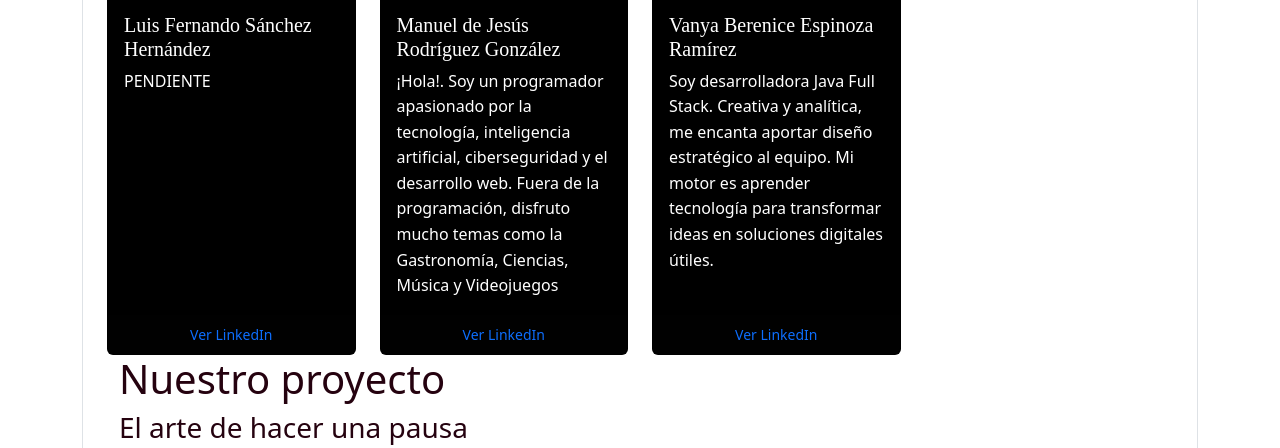
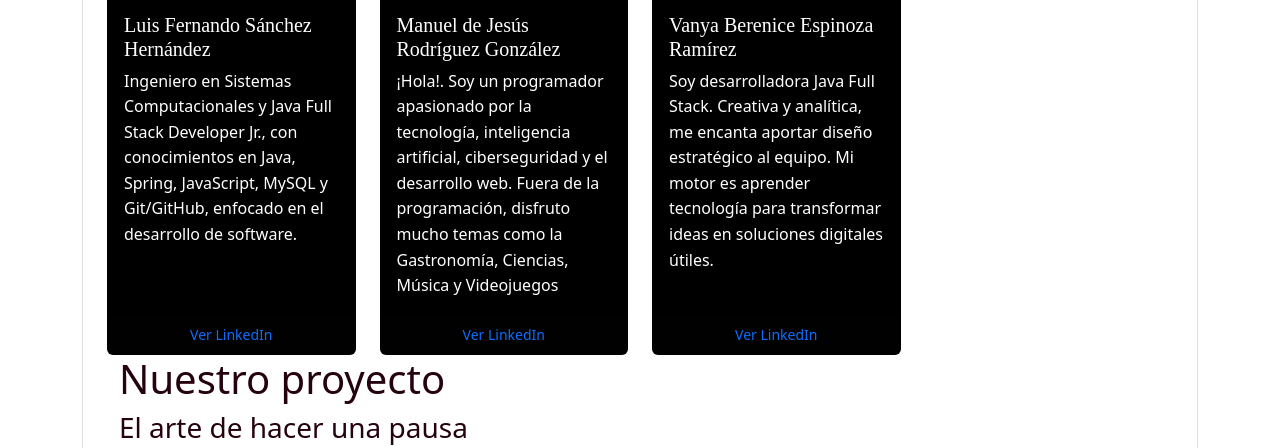
Before and after one commit to Zeth-DG/sketch-and-coffee, a plain HTML site: page acerca_de_nosotros.html in a window 1280 px wide. Shown: the part 710-1158 px from the top of the page. Drawn offline with nearby package versions, Linux system fonts and the light colour scheme; a web font is replaced by a local one.

Commit message:
se actualiza informacion de Luis Fernando

```diff
--- a/acerca_de_nosotros.html
+++ b/acerca_de_nosotros.html
@@ -113,11 +113,11 @@
             <img src="./imagenes/" class="card-img-top" alt="Fotografia Luis Fernando Sánchez Hernández">
             <div class="card-body">
               <h5 class="card-title">Luis Fernando Sánchez Hernández</h5>
-              <p class="card-text">PENDIENTE</p>
+              <p class="card-text">Ingeniero en Sistemas Computacionales y Java Full Stack Developer Jr., con conocimientos en Java, Spring, JavaScript, MySQL y Git/GitHub, enfocado en el desarrollo de software.</p>
             </div>
             <div class="card-footer">
               <small class="text-body-secondary" style="display:block; text-align:center;">
-                    <a href="PENDIENTE" target="_blank" class="text-decoration-none">
+                    <a href="www.linkedin.com/in/luisfersh-developer" target="_blank" class="text-decoration-none">
                        Ver LinkedIn
                     </a>
                 </small>
```
